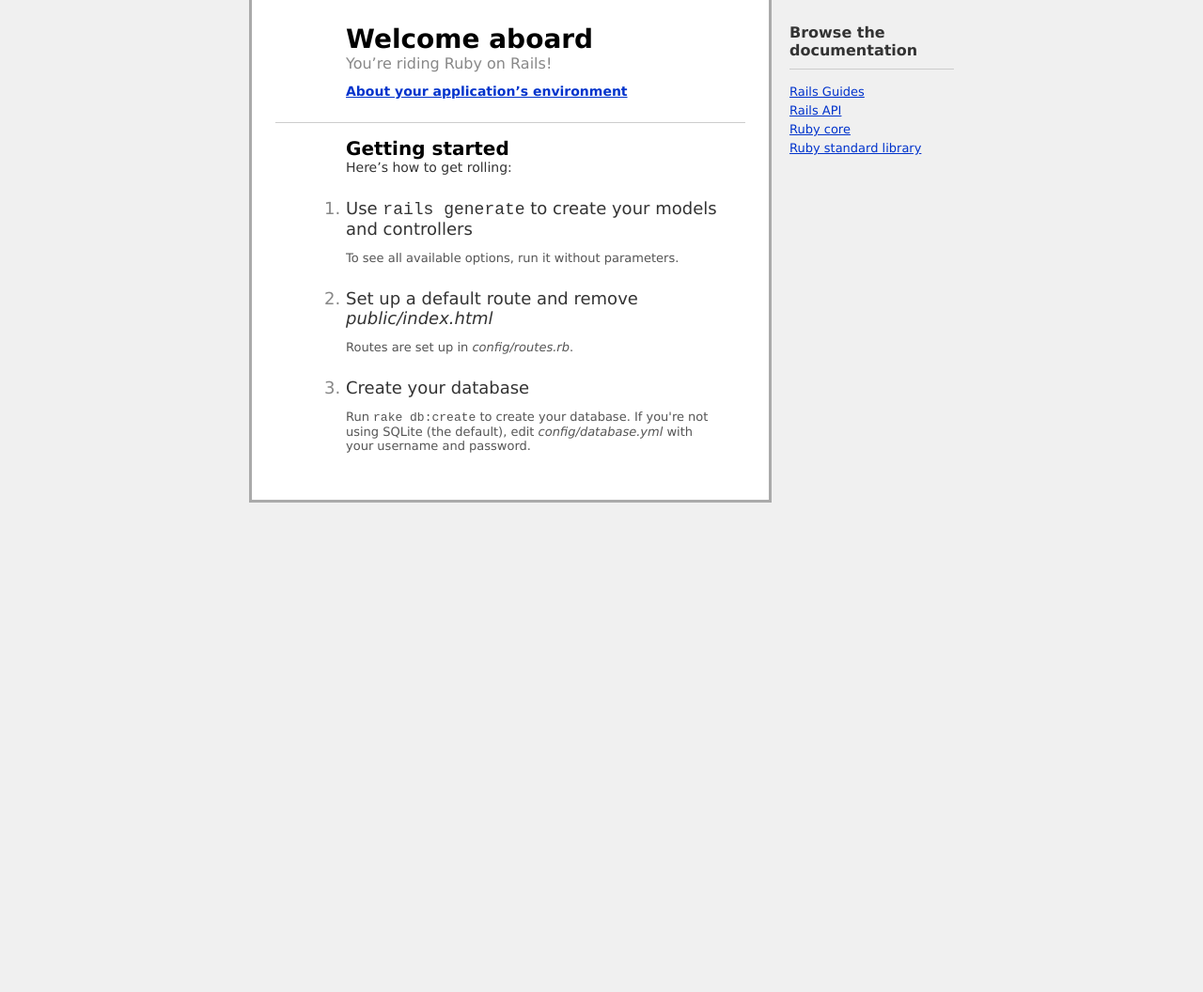
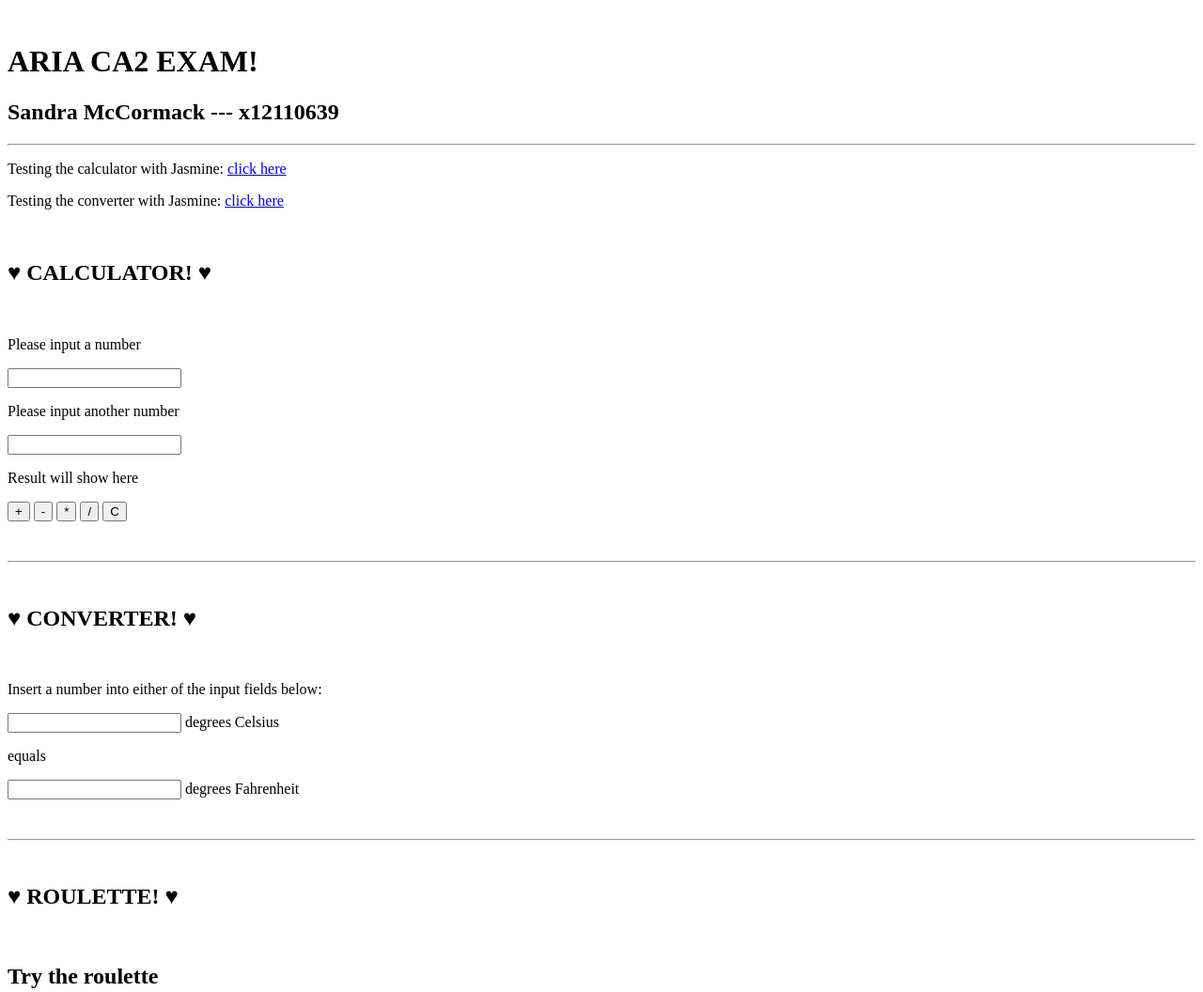
Before and after one commit to samccormack2/AriaCA2ExamFinal, a plain HTML site: page public/index.html in a window 1280 px wide. Shown: the top 1056 px of the page at 94% size. Before the commit the page ends 800 px from the top, so only its background shows below. Drawn offline with nearby package versions, Linux system fonts and the light colour scheme; some packages are replaced by stand-ins of ours; a script that the page names is missing.

Commit message:
index and docs

```diff
--- a/public/index.html
+++ b/public/index.html
@@ -1,241 +1,113 @@
 <!DOCTYPE html>
 <html>
   <head>
-    <title>Ruby on Rails: Welcome aboard</title>
-    <style type="text/css" media="screen">
-      body {
-        margin: 0;
-        margin-bottom: 25px;
-        padding: 0;
-        background-color: #f0f0f0;
-        font-family: "Lucida Grande", "Bitstream Vera Sans", "Verdana";
-        font-size: 13px;
-        color: #333;
-      }
+  		<title>ARIA CA2 EXAM!</title>
+ 		<meta http-equiv="content-type" content="text/html; charset=utf-8" />
+ 		<script src="javascripts/jquery-1.10.2.min.js"></script>
+ 		<script src="http://code.jquery.com/jquery-1.11.0.min.js"></script>
+		<script src="javascripts/script.js"></script>
+		<script src="javascripts/main.js"></script>
+		<script src="javascripts/converter1.js"></script>
+		<script src="javascripts/skel.min.js"></script>
+		<script src="javascripts/alertify.min.js"></script>
+       	<script src="javascripts/fruitmachine.js"></script>
+  </head>
+  <body>
+      <div class="container">
+			<!-- HEADER -->
+				<div id="header" class="row">
+					<div class="6u">
+						<br />
+						<h1>ARIA CA2 EXAM!</h1>
+						<h2>Sandra McCormack --- x12110639</h2>
+						<hr />
+						<p>Testing the calculator with Jasmine: <a href="test/spec/SpecRunner.html">click here</a></p>
+						<p>Testing the converter with Jasmine: <a href="test/spec/SpecRunner2.html">click here</a></p>
+						<br />
+					</div>
+				</div>
+			<!-- END HEADER -->
 
-      h1 {
-        font-size: 28px;
-        color: #000;
-      }
+			<!-- CALCULATOR  -->
+				<section id="hero">
+					<h1>&hearts; CALCULATOR! &hearts;</h1>
+					<br />
+					<p>Please input a number</p>
+					<p>
+						<input type="number" id="firstnumber"/>
+					</p>
+					<p>Please input another number</p>
+					<p>
+						<input type="number" id="secondnumber"/>
+					</p>
 
-      a  {color: #03c}
-      a:hover {
-        background-color: #03c;
-        color: white;
-        text-decoration: none;
-      }
+					<p id="result">Result will show here</p>
+
+					<p>
+						<button class="button" id="add" type="button">+</button>
+						<button class="button" id="minus" type="button">-</button>
+						<button class="button" id="mul" type="button">*</button>
+						<button class="button" id="divide" type="button">/</button>
+						<button class="button" id="clearinput" type="button">C</button>
+					</p>
+			<!-- END CALCULATOR  -->
+					<br />
+					<hr />
+					<br />
+
+			<!-- CONVERTER  -->
+					<h1>&hearts; CONVERTER! &hearts;</h1>
+					<br />
+					<p>Insert a number into either of the input fields below:</p>
+					<p>
+						<input id="c" onkeyup="convert('C')"> degrees Celsius
+					</p>
+					<p>equals</p>
+					<p>
+						<input id="f" onkeyup="convert('F')"> degrees Fahrenheit
+					</p>
+
+			<!-- END CONVERTER  -->
+			        <br />
+			        <hr />
+					<br />
+
+			<!-- FRUIT MACHINE  -->
+					<h1>&hearts; ROULETTE! &hearts;</h1>
+					<br />
+							<div id="mastHead">
+							</div>
+		 						<div id="hiddenHead">
+		 							<h1 class="fancy_title">Try the roulette</h1>
+		 							<h3 class="fancy_title">Win a prize</h3>
+		 						</div>
+							<div id="holster">
+								<div id="rollers">
+									<div id="rollerBack">
+										<img class="fruitmachine-img" id="roller1" alt="A fruit machine tumbler" src="images/1.jpg" />
+										<img class="fruitmachine-img" id="roller2" alt="A fruit machine tumbler" src="images/1.jpg" />
+										<img class="fruitmachine-img" id="roller3" alt="A fruit machine tumbler" src="images/1.jpg" />
+									</div>
+								</div>
+
+							<div id="lever">
+								<img class="lever" id="leverpic" alt="Fruit machine lever" src="images/lever1.jpg" onclick="startgame(this);"/>
+							</div>
+							</div>
+
+			<!-- END FRUIT MACHINE  -->
+				</section>
 
 
-      #page {
-        background-color: #f0f0f0;
-        width: 750px;
-        margin: 0;
-        margin-left: auto;
-        margin-right: auto;
-      }
+			<!-- FOOTER -->
+				<div id="footer">
+					<br />
+                	<p>this is the footer!</p>
+                	<br />
+				</div>
+			<!-- END FOOTER -->
 
-      #content {
-        float: left;
-        background-color: white;
-        border: 3px solid #aaa;
-        border-top: none;
-        padding: 25px;
-        width: 500px;
-      }
+		</div>
 
-      #sidebar {
-        float: right;
-        width: 175px;
-      }
-
-      #footer {
-        clear: both;
-      }
-
-      #header, #about, #getting-started {
-        padding-left: 75px;
-        padding-right: 30px;
-      }
-
-
-      #header {
-        background-image: url("assets/rails.png");
-        background-repeat: no-repeat;
-        background-position: top left;
-        height: 64px;
-      }
-      #header h1, #header h2 {margin: 0}
-      #header h2 {
-        color: #888;
-        font-weight: normal;
-        font-size: 16px;
-      }
-
-
-      #about h3 {
-        margin: 0;
-        margin-bottom: 10px;
-        font-size: 14px;
-      }
-
-      #about-content {
-        background-color: #ffd;
-        border: 1px solid #fc0;
-        margin-left: -55px;
-        margin-right: -10px;
-      }
-      #about-content table {
-        margin-top: 10px;
-        margin-bottom: 10px;
-        font-size: 11px;
-        border-collapse: collapse;
-      }
-      #about-content td {
-        padding: 10px;
-        padding-top: 3px;
-        padding-bottom: 3px;
-      }
-      #about-content td.name  {color: #555}
-      #about-content td.value {color: #000}
-
-      #about-content ul {
-        padding: 0;
-        list-style-type: none;
-      }
-
-      #about-content.failure {
-        background-color: #fcc;
-        border: 1px solid #f00;
-      }
-      #about-content.failure p {
-        margin: 0;
-        padding: 10px;
-      }
-
-
-      #getting-started {
-        border-top: 1px solid #ccc;
-        margin-top: 25px;
-        padding-top: 15px;
-      }
-      #getting-started h1 {
-        margin: 0;
-        font-size: 20px;
-      }
-      #getting-started h2 {
-        margin: 0;
-        font-size: 14px;
-        font-weight: normal;
-        color: #333;
-        margin-bottom: 25px;
-      }
-      #getting-started ol {
-        margin-left: 0;
-        padding-left: 0;
-      }
-      #getting-started li {
-        font-size: 18px;
-        color: #888;
-        margin-bottom: 25px;
-      }
-      #getting-started li h2 {
-        margin: 0;
-        font-weight: normal;
-        font-size: 18px;
-        color: #333;
-      }
-      #getting-started li p {
-        color: #555;
-        font-size: 13px;
-      }
-
-
-      #sidebar ul {
-        margin-left: 0;
-        padding-left: 0;
-      }
-      #sidebar ul h3 {
-        margin-top: 25px;
-        font-size: 16px;
-        padding-bottom: 10px;
-        border-bottom: 1px solid #ccc;
-      }
-      #sidebar li {
-        list-style-type: none;
-      }
-      #sidebar ul.links li {
-        margin-bottom: 5px;
-      }
-
-      .filename {
-        font-style: italic;
-      }
-    </style>
-    <script type="text/javascript">
-      function about() {
-        info = document.getElementById('about-content');
-        if (window.XMLHttpRequest)
-          { xhr = new XMLHttpRequest(); }
-        else
-          { xhr = new ActiveXObject("Microsoft.XMLHTTP"); }
-        xhr.open("GET","rails/info/properties",false);
-        xhr.send("");
-        info.innerHTML = xhr.responseText;
-        info.style.display = 'block'
-      }
-    </script>
-  </head>
-  <body>
-    <div id="page">
-      <div id="sidebar">
-        <ul id="sidebar-items">
-          <li>
-            <h3>Browse the documentation</h3>
-            <ul class="links">
-              <li><a href="http://guides.rubyonrails.org/">Rails Guides</a></li>
-              <li><a href="http://api.rubyonrails.org/">Rails API</a></li>
-              <li><a href="http://www.ruby-doc.org/core/">Ruby core</a></li>
-              <li><a href="http://www.ruby-doc.org/stdlib/">Ruby standard library</a></li>
-            </ul>
-          </li>
-        </ul>
-      </div>
-
-      <div id="content">
-        <div id="header">
-          <h1>Welcome aboard</h1>
-          <h2>You&rsquo;re riding Ruby on Rails!</h2>
-        </div>
-
-        <div id="about">
-          <h3><a href="rails/info/properties" onclick="about(); return false">About your application&rsquo;s environment</a></h3>
-          <div id="about-content" style="display: none"></div>
-        </div>
-
-        <div id="getting-started">
-          <h1>Getting started</h1>
-          <h2>Here&rsquo;s how to get rolling:</h2>
-
-          <ol>
-            <li>
-              <h2>Use <code>rails generate</code> to create your models and controllers</h2>
-              <p>To see all available options, run it without parameters.</p>
-            </li>
-
-            <li>
-              <h2>Set up a default route and remove <span class="filename">public/index.html</span></h2>
-              <p>Routes are set up in <span class="filename">config/routes.rb</span>.</p>
-            </li>
-
-            <li>
-              <h2>Create your database</h2>
-              <p>Run <code>rake db:create</code> to create your database. If you're not using SQLite (the default), edit <span class="filename">config/database.yml</span> with your username and password.</p>
-            </li>
-          </ol>
-        </div>
-      </div>
-
-      <div id="footer">&nbsp;</div>
-    </div>
   </body>
 </html>
```
Also changed, not shown: public/404.html (deleted, +0 -26 lines), public/422.html (deleted, +0 -26 lines), public/500.html (deleted, +0 -25 lines), public/favicon.ico (deleted), public/robots.txt (deleted), 10 other files.
